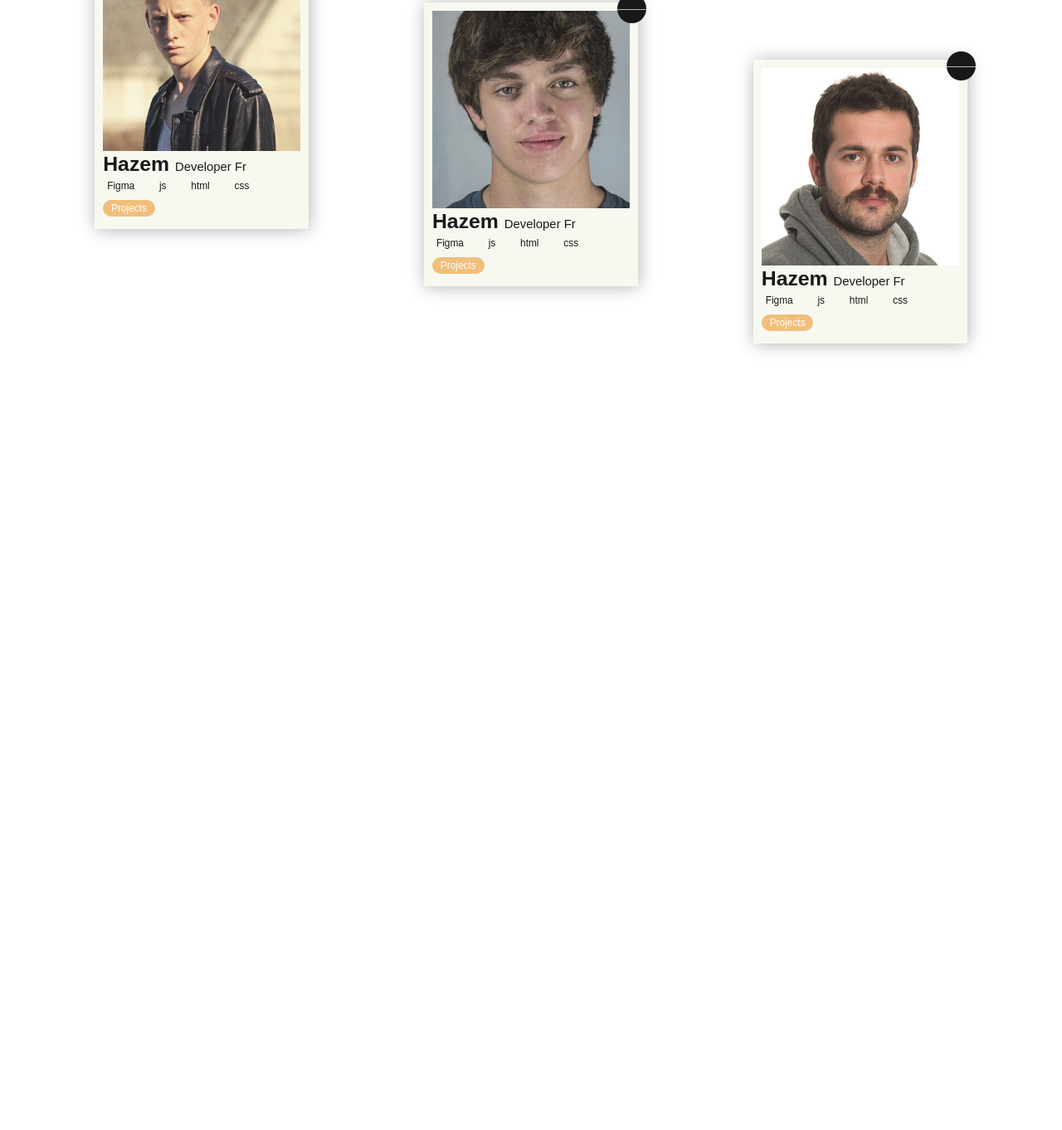
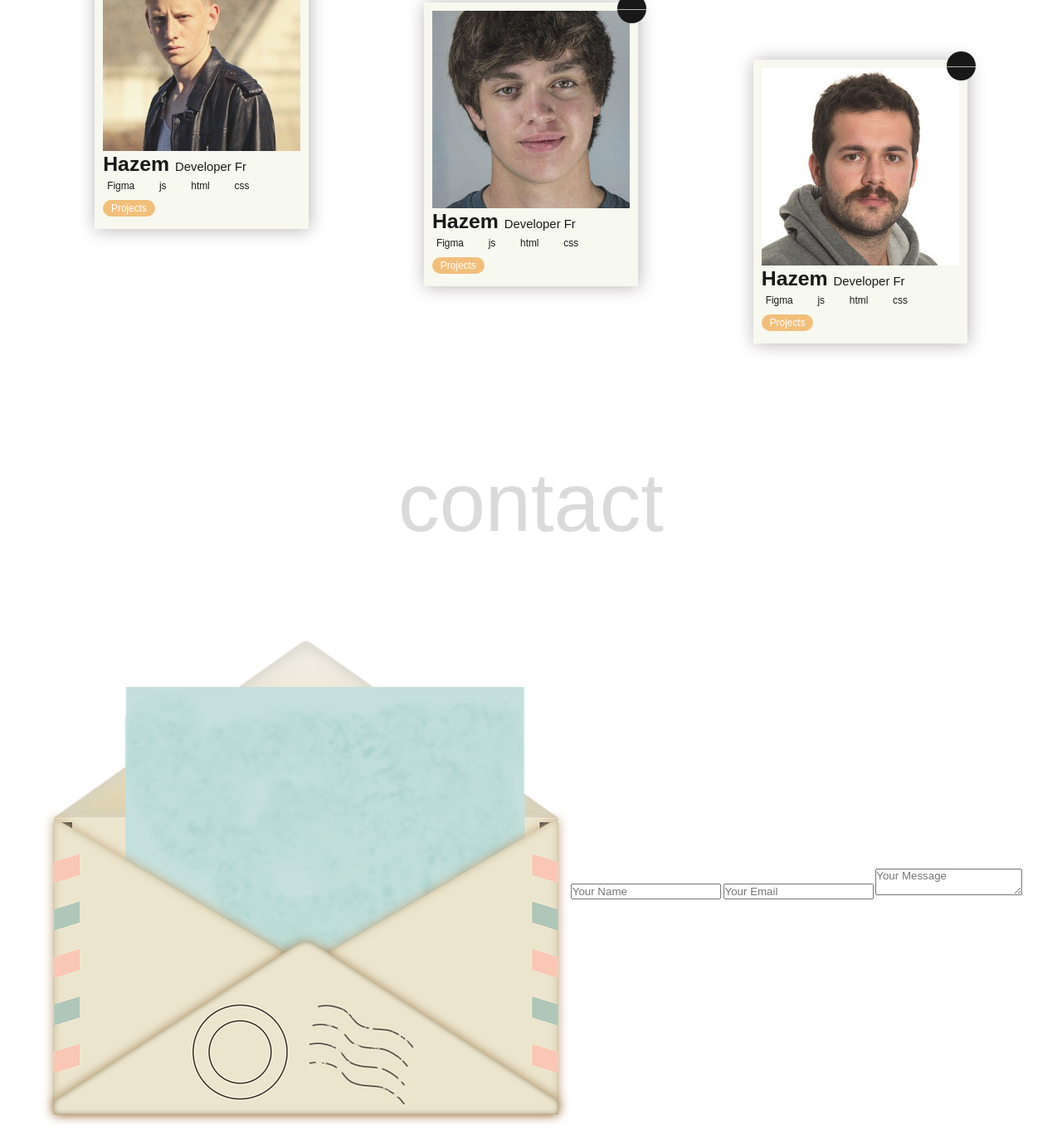
Before and after one commit to hazemsalama6000/Project-2---Creative-Design, a plain HTML site: page index.html in a window 1280 px wide. Shown: the part 1906-3268 px from the top of the page at 83% size. Before the commit the page ends 2400 px from the top, so only its background shows below. Drawn offline with Linux system fonts and the light colour scheme; a web font is replaced by a local one.

Commit message:
contact form

```diff
--- a/index.html
+++ b/index.html
@@ -175,6 +175,21 @@
     </div>
 
 
+    <div class="form-section">
+      <h1 class="section-header">contact</h1>
+      <div class="fomr-container">
+          <img src="./images/form-img.png" class="form-img" alt="" srcset="">
+          <form action="" class="form">
+            <input type="text" placeholder="Your Name">
+            <input type="email" placeholder="Your Email">
+            <textarea placeholder="Your Message"></textarea>
+          </form>
+      </div>
+      <p>Copy Right @2023 by Hazem Raafat Yehia </p>
+
+    </div>
+
+
 
   </div>
 
--- a/style.css
+++ b/style.css
@@ -337,20 +337,25 @@ body {
 
 
 p::-webkit-scrollbar {
-    width: 10px; /* Width of the scrollbar */
+    width: 10px;
+    /* Width of the scrollbar */
 }
 
 p::-webkit-scrollbar-track {
-    background-color: #f1f1f1; /* Background color of the scrollbar track */
+    background-color: #f1f1f1;
+    /* Background color of the scrollbar track */
 }
 
 p::-webkit-scrollbar-thumb {
-    background-color: #fbbcbc; /* Color of the scrollbar thumb */
-    border-radius: 5px; /* Rounded corners of the scrollbar thumb */
+    background-color: #fbbcbc;
+    /* Color of the scrollbar thumb */
+    border-radius: 5px;
+    /* Rounded corners of the scrollbar thumb */
 }
 
 p::-webkit-scrollbar-thumb:hover {
-    background-color: #555; /* Color of the scrollbar thumb when hovering */
+    background-color: #555;
+    /* Color of the scrollbar thumb when hovering */
 }
 
 .section-profiles .team-wrapper .team-member .story.change {
@@ -362,3 +367,31 @@ p::-webkit-scrollbar {
 
 
 /* end profile section */
+
+
+/* start form section */
+
+
+.form-section {
+    display: flex;
+    flex-direction: column;
+    justify-content: space-around;
+    align-items: center;
+    width: 100%;
+    height: 130vh;
+}
+
+.form-section .section-header {
+    font-size: 10rem;
+    color: #888;
+    opacity: 0.3;
+}
+
+.form-section .fomr-container {
+    display: flex;
+    justify-content: center;
+    align-items: center;
+}
+
+
+/* end form section */
```
Lines whose indentation alone changed are shown as unchanged.
